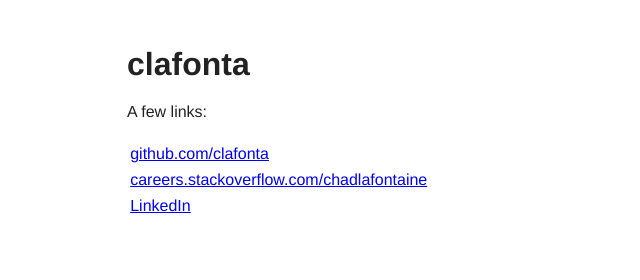
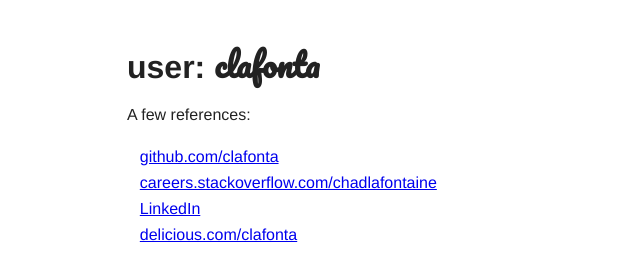
Before and after one commit to clafonta/clafonta.github.io, a plain HTML site: page index.html in a window 1280 px wide. Shown: the whole page, without its empty margins (0-640 px from the left). Drawn offline with nearby package versions, Linux system fonts and the light colour scheme.

Commit message:
custom font and things

```diff
--- a/css/main.css
+++ b/css/main.css
@@ -70,6 +70,9 @@ body {
     margin: 0 5%;
 }
 
+.curse {
+    font-family: 'Pacifico', cursive;
+}
 /* ===================
     ALL: Orange Theme
    =================== */
@@ -98,7 +101,7 @@ ul.simple  {
     list-style: none;
 }
 ul.simple li {
-    padding-left: 0.2em;
+    padding-left: 0.8em;
 
 }
 /* ==============
--- a/index.html
+++ b/index.html
@@ -12,7 +12,7 @@
 
         <link rel="stylesheet" href="css/normalize.min.css">
         <link rel="stylesheet" href="css/main.css">
-
+        <link href='http://fonts.googleapis.com/css?family=Pacifico' rel='stylesheet' type='text/css'>
         <script src="js/vendor/modernizr-2.6.2.min.js"></script>
     </head>
     <body>
@@ -39,16 +39,17 @@
 
                 <article>
                     <header>
-                        <h1>clafonta</h1>
+                        <h1>user: <span class="curse">clafonta</span></h1>
 
                     </header>
                     <section>
-                        A few links:
+                        A few references:
                         <p>
                             <ul class="simple">
                                 <li><a href="https://github.com/clafonta">github.com/clafonta</a></li>
                                 <li><a href="http://careers.stackoverflow.com/chadlafontaine">careers.stackoverflow.com/chadlafontaine</a></li>
                                 <li><a href="http://lnkd.in/dD_cr4F">LinkedIn</a></li>
+                                <li><a href="https://delicious.com/clafonta">delicious.com/clafonta</a></li>
                                 <li>
 
                             </ul>
```
Also changed, not shown: apple-touch-icon-precomposed.png, favicon.ico.
